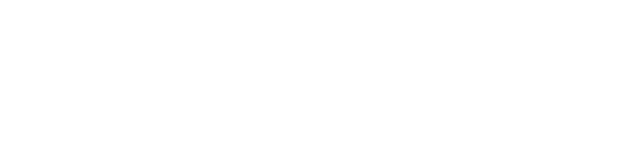
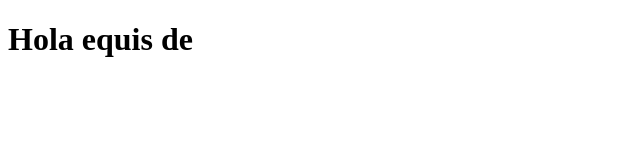
Before and after one commit to AxlEstevez/git-prueba, a plain HTML site: page index.html in a window 1280 px wide. Shown: the whole page, without its empty margins (0-640 px from the left). Drawn offline with Linux system fonts and the light colour scheme.

Commit message:
commit de prueba

```diff
--- a/index.html
+++ b/index.html
@@ -5,6 +5,7 @@
     <title>primera pagina</title>
   </head>
   <body>
+  <h1>Hola equis de</h1>
 
   </body>
 </html>
```
